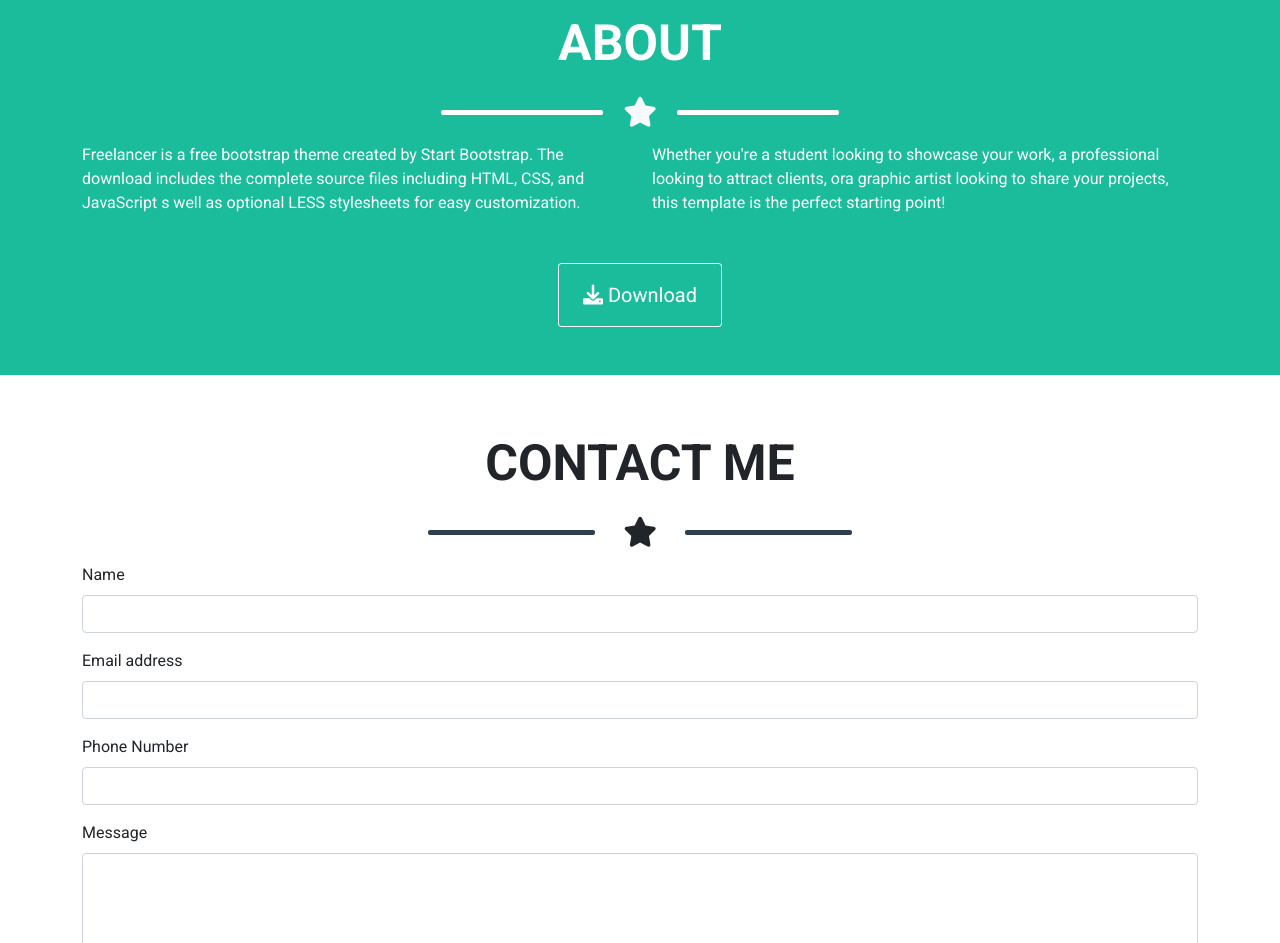
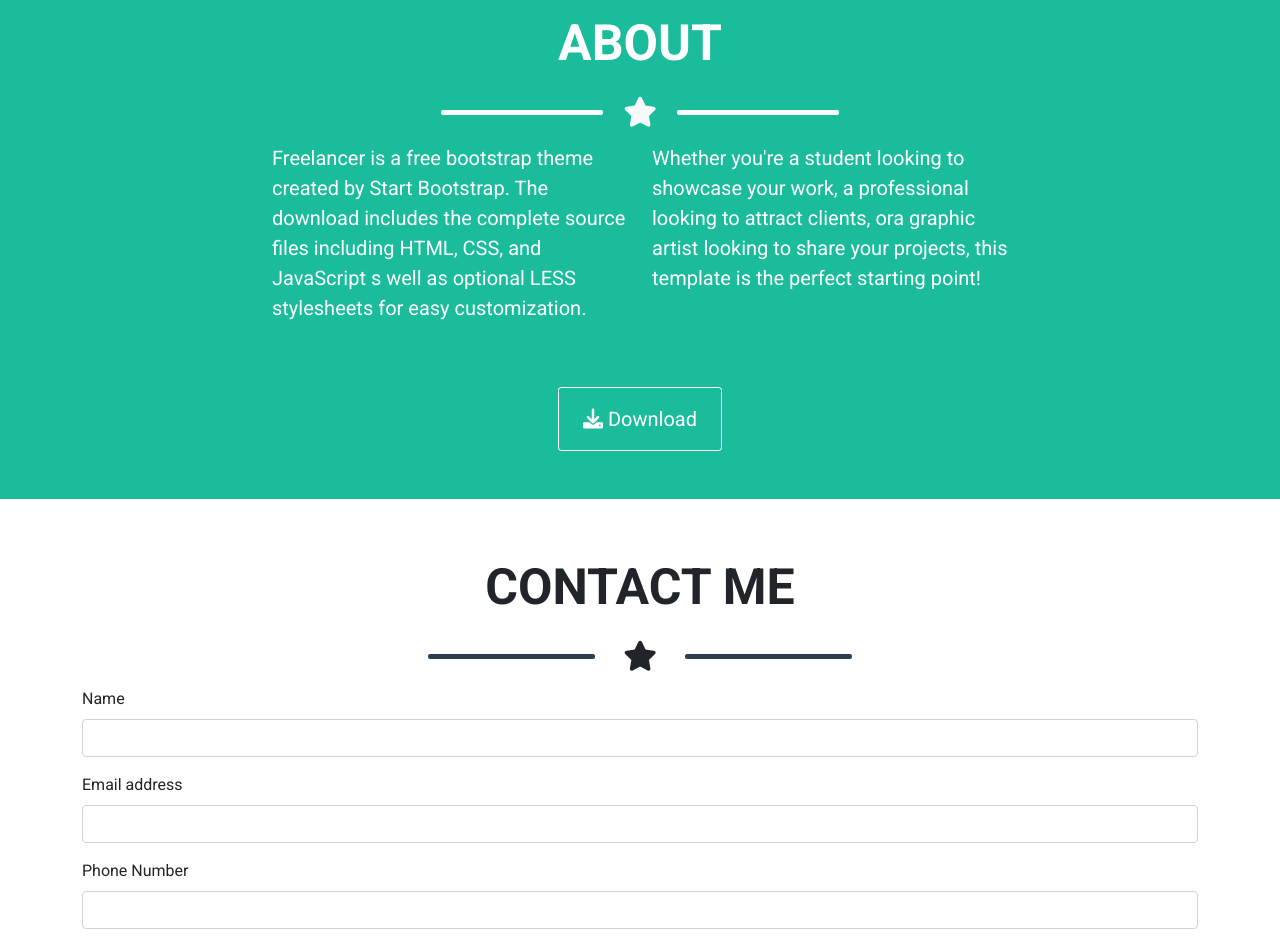
Before and after one commit to GianmarcoRuffi/html-css-bootstrap-freelancer, a plain HTML site: page index.html in a window 1280 px wide. Shown: the part 1536-2479 px from the top of the page. Drawn offline with nearby package versions, Linux system fonts and the light colour scheme.

Commit message:
fixed about section

```diff
--- a/index.html
+++ b/index.html
@@ -147,16 +147,18 @@
 
         </div>
         <div class="row gy-2 text-white justify-content-center flex-wrap">
-          <div class="col-4 col-md-6 col-xs-12">
-            Freelancer is a free bootstrap theme created by Start Bootstrap. The
-            download includes the complete source files including HTML, CSS, and
-            JavaScript s well as optional LESS stylesheets for easy
-            customization.
+          <div class="col-lg-4 col-md-6 col-xs-12">
+            <p class="fs-5">Freelancer is a free bootstrap theme created by Start Bootstrap. The
+              download includes the complete source files including HTML, CSS, and
+              JavaScript s well as optional LESS stylesheets for easy
+              customization.</p>
+
           </div>
-          <div class="col-4 col-md-6 col-xs-12">
-            Whether you're a student looking to showcase your work, a
-            professional looking to attract clients, ora graphic artist looking
-            to share your projects, this template is the perfect starting point!
+          <div class="col-lg-4 col-md-6 col-xs-12">
+            <p class="fs-5"> Whether you're a student looking to showcase your work, a
+              professional looking to attract clients, ora graphic artist looking
+              to share your projects, this template is the perfect starting point!</p>
+
           </div>
         </div>
         <div class="text-center mt-5">
```
